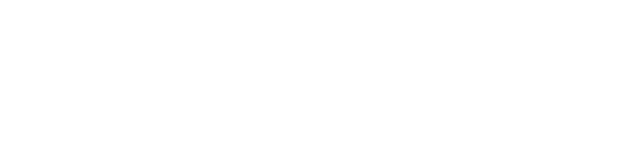
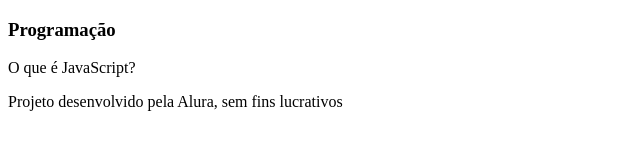
Before and after one commit to Fabri2024/3-trimestre-, a plain HTML site: page index.html in a window 1280 px wide. Shown: the whole page, without its empty margins (0-640 px from the left). Drawn offline with Linux system fonts and the light colour scheme.

Commit message:
Add files via upload

```diff
--- a/index.html
+++ b/index.html
@@ -1,5 +1,5 @@
 <!DOCTYPE html>
-<html lang="pr-br">
+<html lang="pt-br">
 <head>
     <meta charset="UTF-8">
     <meta name="viewport" content="width=device-width, initial-scale=1.0">
@@ -7,10 +7,22 @@
 </head>
 <body>
     <main>
+        <section id="container">
+            <article class="cartao">
+                <div class="cartao_conteudo">
+                    <h3>Programação</h3>
+                    <div class="cartao_conteudo_pergunta">
+                        O que é JavaScript?
+                    </div>
+                    <div class="cartao_conteudo_resposta">
 
+                    </div>
+                </div>
+            </article>
+        </section>
     </main>
     <footer>
-        <p></p>
+        <p>Projeto desenvolvido pela Alura, sem fins lucrativos</p>
     </footer>
 </body>
 </html>
```
